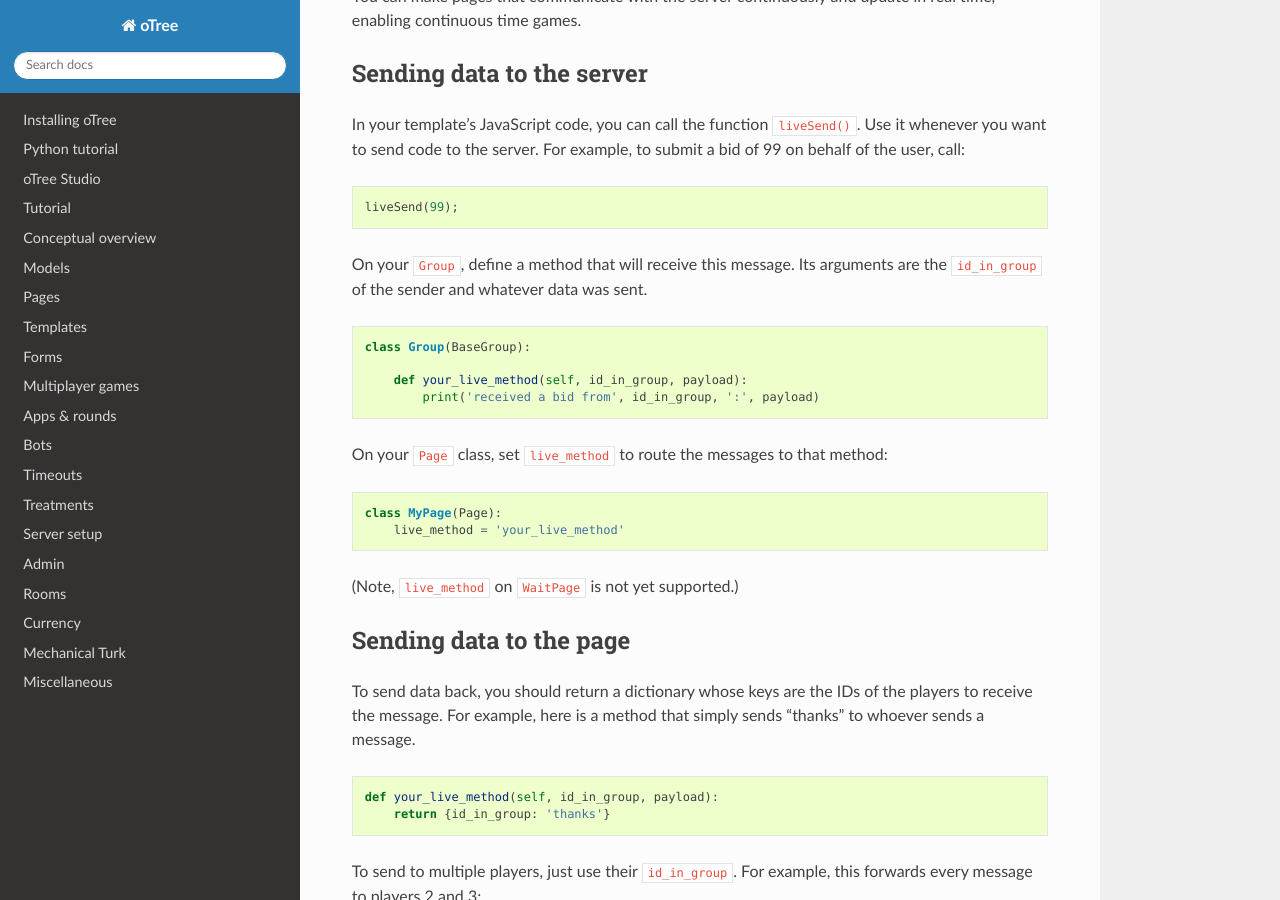
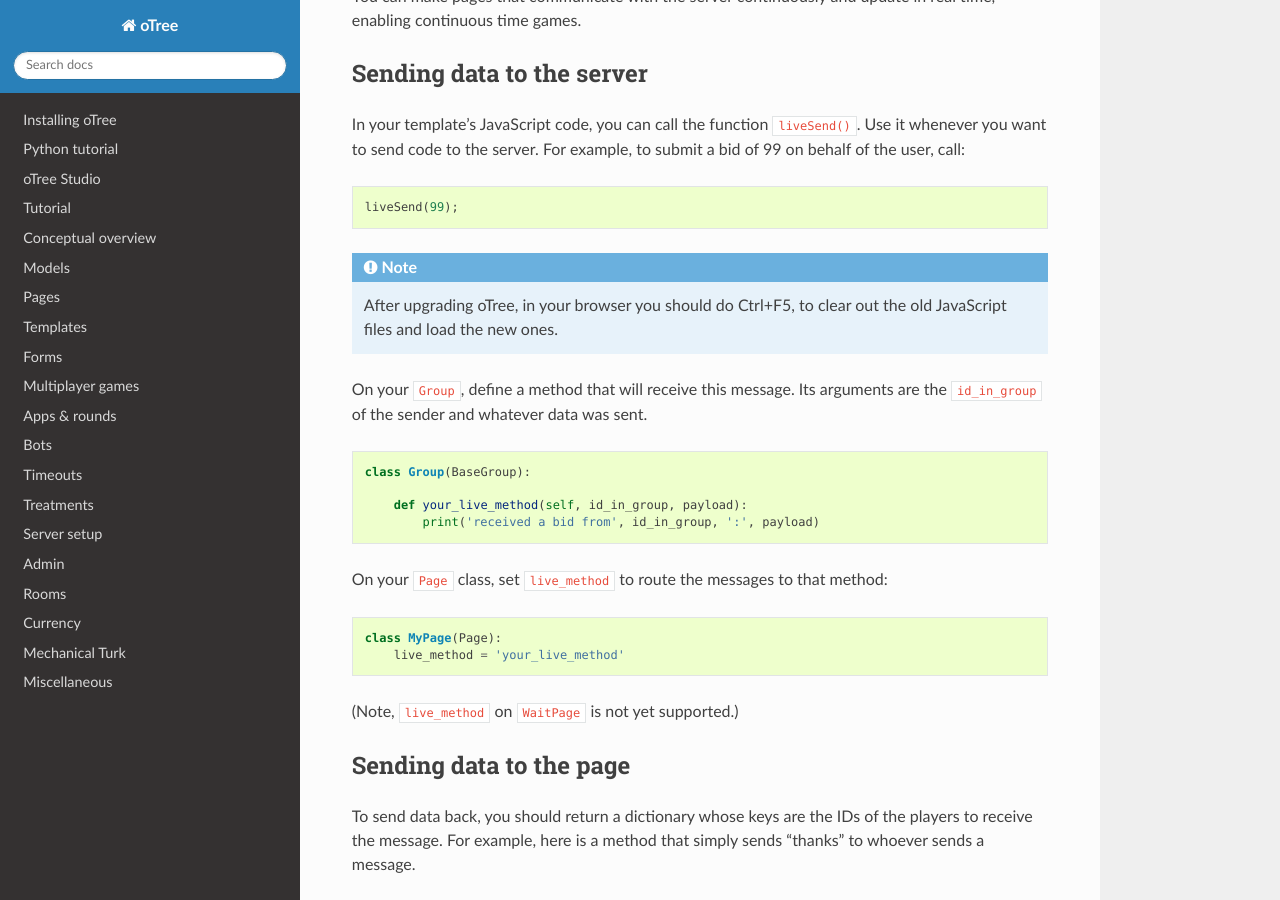
Before and after one commit to oTree-org/otree-docs, a Sphinx documentation site: the page built from source/live.rst, in a window 1280 px wide and 900 px high, scrolled down 301 px. Built offline with Sphinx 7.4.7 and the Read the Docs theme 2.0.0, drawn with Linux system fonts in a browser that asks for light colours.

Commit message:
live features

```diff
--- a/source/live.rst
+++ b/source/live.rst
@@ -24,6 +24,11 @@ For example, to submit a bid of 99 on behalf of the user, call:
 .. code-block:: javascript
 
     liveSend(99);
+
+.. note::
+
+    After upgrading oTree, in your browser you should do Ctrl+F5,
+    to clear out the old JavaScript files and load the new ones.
 
 On your ``Group``, define a method that will receive this message.
 Its arguments are the ``id_in_group`` of the sender and whatever data
```
